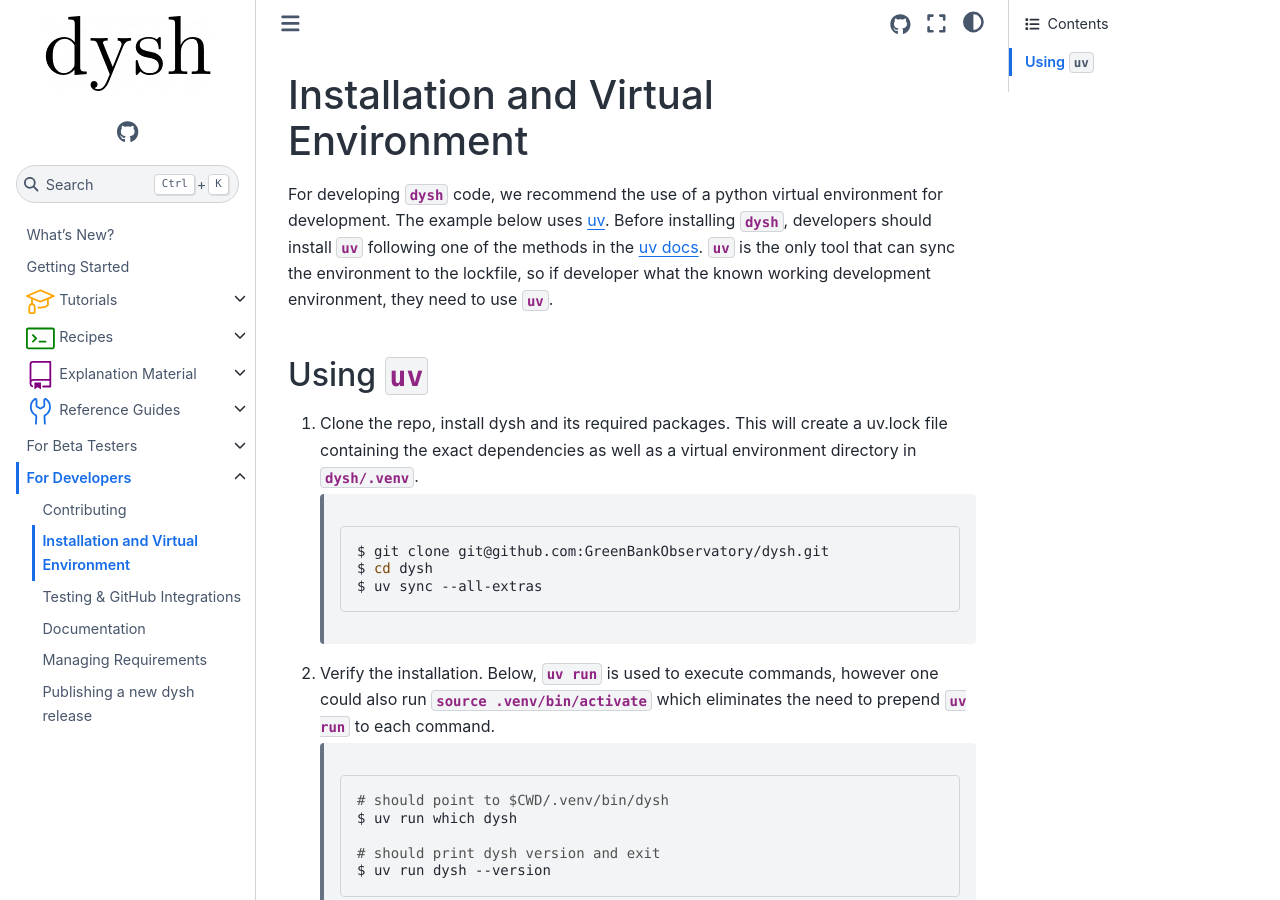
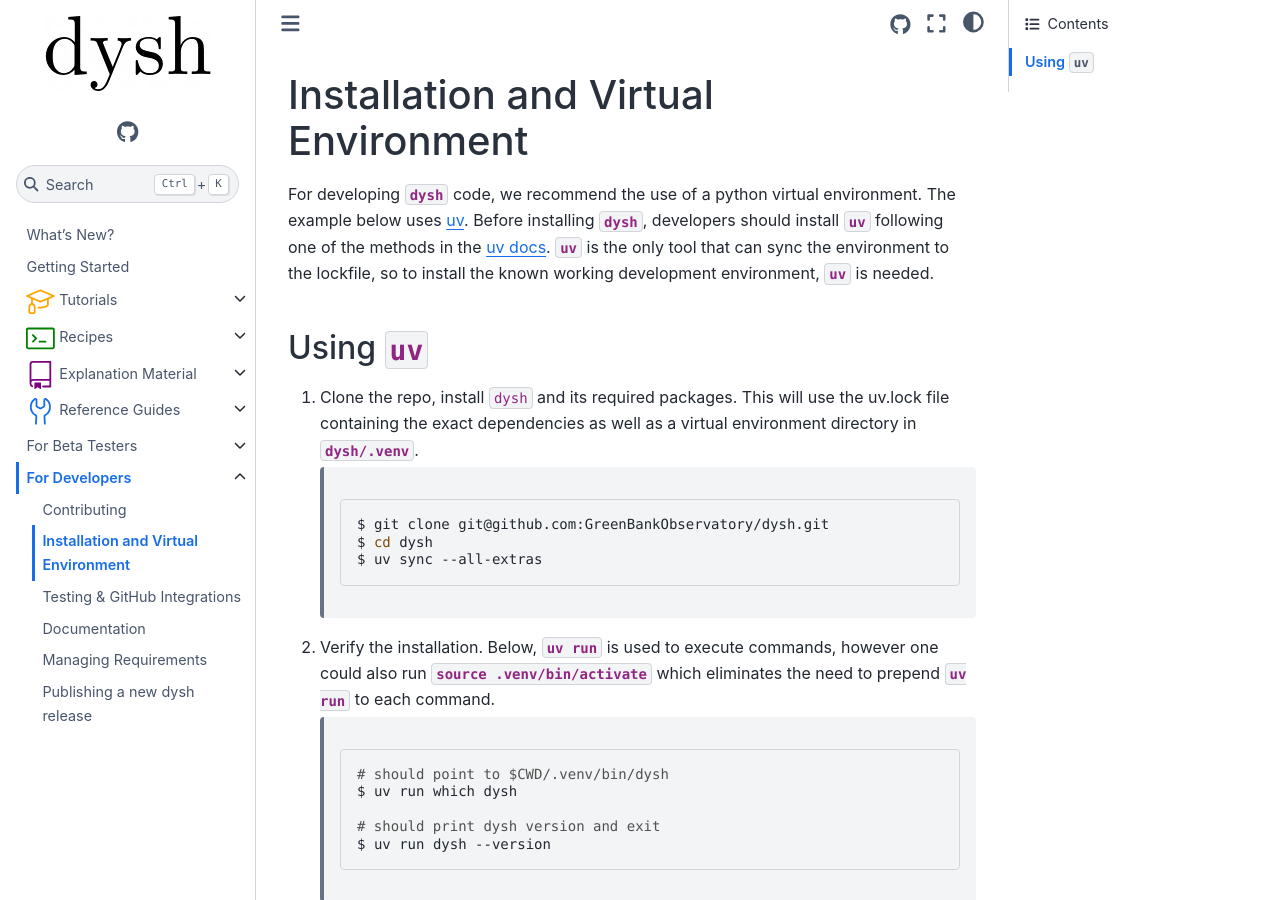
Before and after one commit to GreenBankObservatory/dysh, a Sphinx documentation site: the page built from docs/source/for_developers/install.rst, in a window 1280 px wide and 900 px high. Built offline with Sphinx 7.4.7 and the Sphinx Book theme 1.1.4, drawn with Linux system fonts in a browser that asks for light colours; pages that are not in the unit, such as notebooks, are missing from menus.

Commit message:
Update install.rst
Fixes typos in the text, and changes a sentence

```diff
--- a/docs/source/for_developers/install.rst
+++ b/docs/source/for_developers/install.rst
@@ -3,12 +3,12 @@ Installation and Virtual Environment
 ************************************
 
 For developing `dysh` code,
-we recommend the use of a python virtual environment for development. The example below uses `uv <https://docs.astral.sh/uv/>`_.   Before installing `dysh`, developers should install `uv` following one of the methods in the `uv docs <https://docs.astral.sh/uv/getting-started/installation/>`_.  `uv` is the only tool that can sync the environment to the lockfile, so if developer what the known working development environment, they need to use `uv`.
+we recommend the use of a python virtual environment. The example below uses `uv <https://docs.astral.sh/uv/>`_.   Before installing `dysh`, developers should install `uv` following one of the methods in the `uv docs <https://docs.astral.sh/uv/getting-started/installation/>`_.  `uv` is the only tool that can sync the environment to the lockfile, so to install the known working development environment, `uv` is needed.
 
 Using `uv`
 ----------
 
-#. Clone the repo, install dysh and its required packages. This will create a uv.lock file containing the exact dependencies as well as a virtual environment directory in `dysh/.venv`.
+#. Clone the repo, install ``dysh`` and its required packages. This will use the uv.lock file containing the exact dependencies as well as a virtual environment directory in `dysh/.venv`.
 
     .. code-block:: bash
 
```
